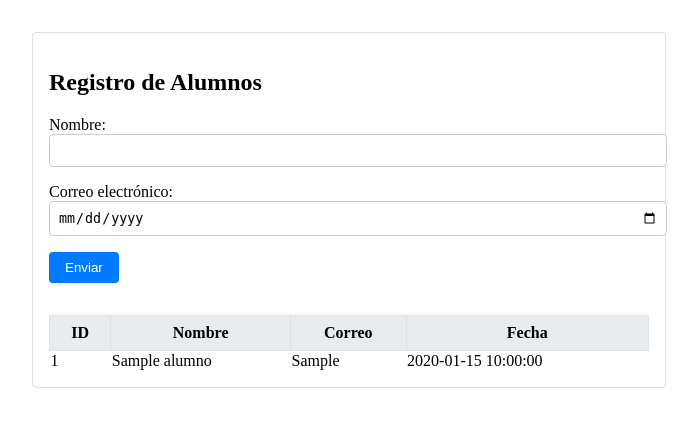
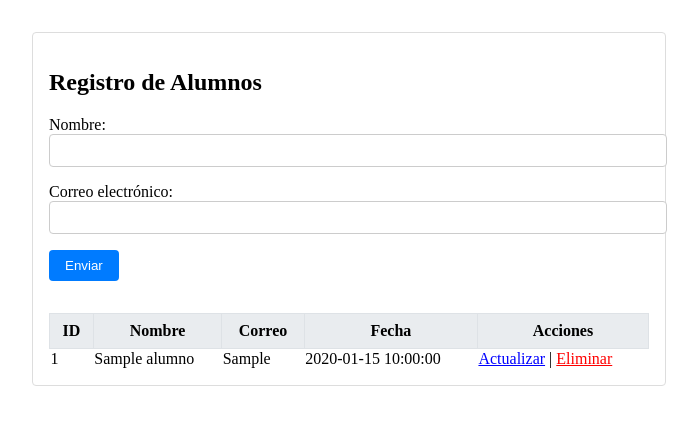
Before and after one commit to arg3ni5/II-51-Laboratorios, a PHP site: page /Lab06/index.php in a window 1280 px wide. Shown: the top 427 px of the page, without its empty margins (291-989 px from the left). Run offline with PHP 8.4, Linux system fonts and the light colour scheme; tables that the repository leaves empty or names only in its code hold one stand-in row (values such as "Sample post").

Commit message:
Funcion de eliminar y parametros para crud.php

```diff
--- a/Lab06/index.php
+++ b/Lab06/index.php
@@ -9,21 +9,30 @@
 <body>
   <div style="max-width:600px; margin:2rem auto; padding:1rem; border:1px solid #ddd; border-radius:4px;">
     <h2>Registro de Alumnos</h2>
-    <form action="procesar.php" method="POST">
+    <form action="crud.php?accion=insertar" method="POST">
+      <!-- Nombre -->
       <div style="margin-bottom:1rem;">
         <label>Nombre:</label>
         <input type="text" name="nombre" style="width:100%; padding:.5rem; border:1px solid #ccc; border-radius:4px;" required>
       </div>
+      <!-- Correo -->
       <div style="margin-bottom:1rem;">
         <label>Correo electrónico:</label>
-        <input type="date" name="correo" style="width:100%; padding:.5rem; border:1px solid #ccc; border-radius:4px;" required>
+        <input type="email" name="correo" style="width:100%; padding:.5rem; border:1px solid #ccc; border-radius:4px;" required>
       </div>
+      <!-- Boton de envio -->
       <button type="submit" style="padding:.5rem 1rem; border:none; border-radius:4px; background-color:#007bff; color:#fff; cursor:pointer;">Enviar</button>
     </form>
 
     <table style="width:100%; border-collapse:collapse; margin-top:2rem;">
       <thead>
-        <tr><th style="">ID</th><th style="border:1px solid #dee2e6; padding:.5rem; background:#e9ecef;">Nombre</th><th style="border:1px solid #dee2e6; padding:.5rem; background:#e9ecef;">Correo</th><th style="border:1px solid #dee2e6; padding:.5rem; background:#e9ecef;">Fecha</th></tr>
+        <tr>
+          <th>ID</th>
+          <th>Nombre</th>
+          <th>Correo</th>
+          <th>Fecha</th>
+          <th>Acciones</th>
+        </tr>
       </thead>
       <tbody>
         <?php
@@ -34,6 +43,10 @@
                     <td>".htmlspecialchars($row['nombre'])."</td>
                     <td>".htmlspecialchars($row['correo'])."</td>
                     <td>{$row['fecha_registro']}</td>
+                    <td>
+                      <a href='crud.php?id={$row['id']}&accion=actualizar' style='color:blue;'>Actualizar</a> |
+                      <a href='crud.php?id={$row['id']}&accion=eliminar' style='color:red;'>Eliminar</a>
+                    </td>
                   </tr>";
           }
         ?>
```
Also changed, not shown: Lab06/crud.php (added, +39 -0 lines), Lab06/procesar.php (deleted, +0 -25 lines).
